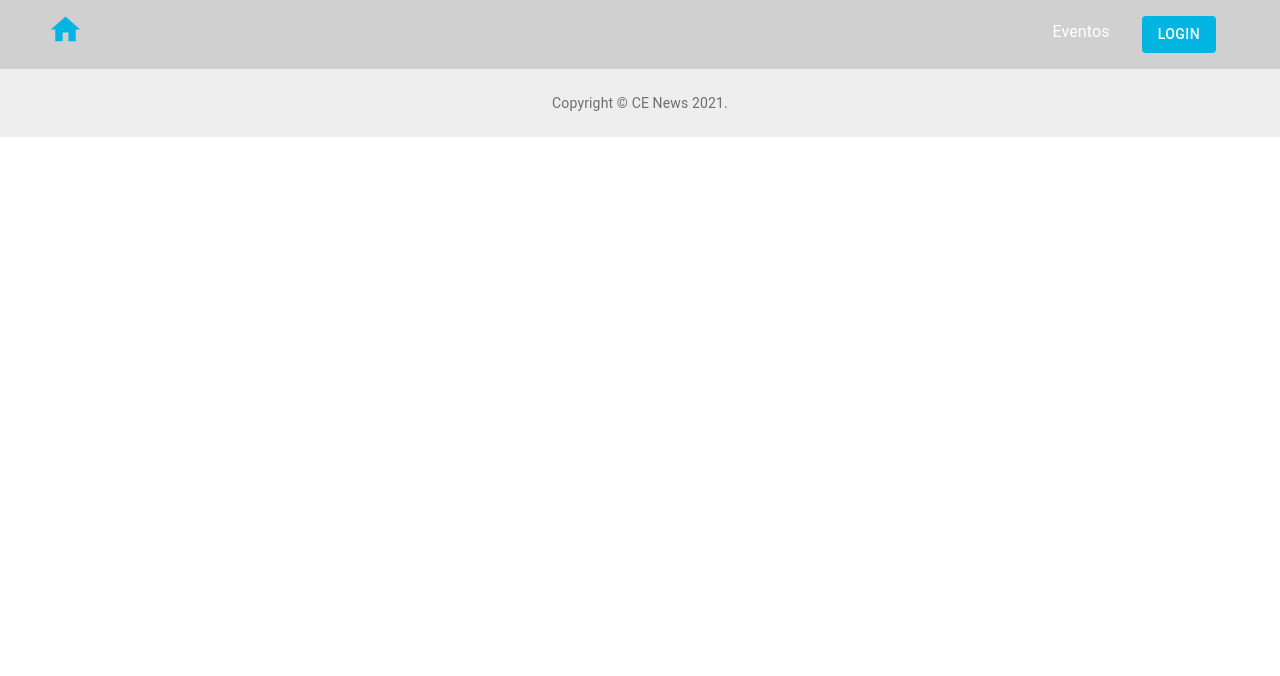
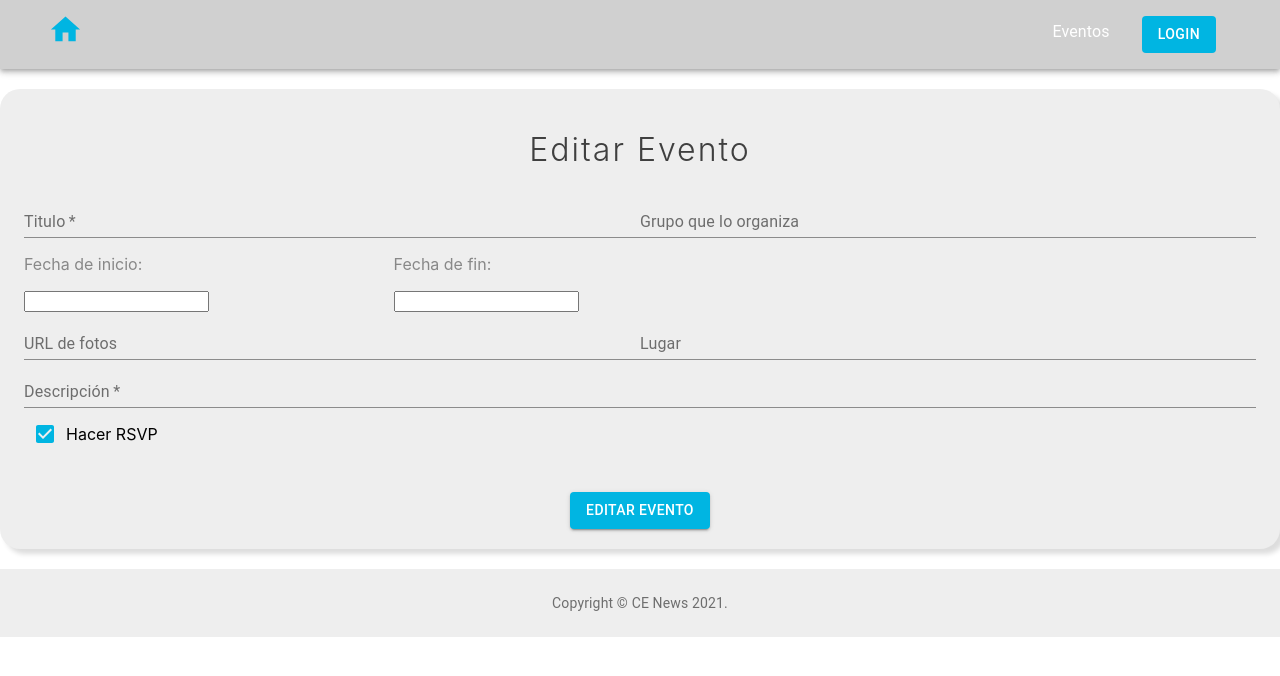
Before and after one commit to APIStear/FETEC-News, a React (Create React App) app in the folder client/: page /edit-event in a window 1280 px wide. Before the commit this address led to /. Shown: the top 676 px of the page. Built offline with nearby package versions, Linux system fonts and the light colour scheme; no server answers.

Commit message:
Added get of event and its inputs

```diff
--- a/client/src/AllEvents.js
+++ b/client/src/AllEvents.js
@@ -48,6 +48,15 @@ export default function AllEvents() {
               >
                 Ver más
               </Button>
+              <Button
+                variant="contained"
+                color="secondary"
+                component={Link}
+                to={`/edit-event?eventId=${event._id}`}
+                disableElevation
+              >
+                Editar
+              </Button>
               </div>
             </div>
             <hr></hr>
@@ -61,7 +70,7 @@ export default function AllEvents() {
 
   return (
     <div className="EventsMain" >
-      <h1>Próximos Eventos</h1>
+      <h1>Todos los Eventos</h1>
       <div className="columnHeaders" >
         <h2 className="EventDate">Fecha</h2>
         <h2 className="EventTitleOrg">Evento</h2>
--- a/client/src/App.js
+++ b/client/src/App.js
@@ -24,7 +24,7 @@ function App() {
             render = {(props) => (<SignIn {... props}  loginHandler={setLoggedIn} />)}
           />
           <Route path='/event' component={EventView}/>
-          <Route path='/edit-event' component={EventView}/>
+          <Route path='/edit-event' component={EditEvent}/>
           <Route path='/new-event' component={EventNew}/>
           <Route path='/events' component={AllEvents}/>
         </Switch>
--- a/client/src/EditEvent.js
+++ b/client/src/EditEvent.js
@@ -1,13 +1,23 @@
-import React, { useState } from 'react';
+import React from 'react';
 import axios from "axios";
 import { Button, Container, Grid, TextField, Checkbox } from '@material-ui/core';
 import { makeStyles } from '@material-ui/core/styles';
 import { ToastContainer, toast} from 'react-toastify';
+import { useEffect, useState } from 'react';
+import DatePicker from 'react-datepicker';
 import './EventNew.css';
-import DatePicker from 'react-datepicker';
-import "react-datepicker/dist/react-datepicker.css";
 
-
+const initialState = {
+  title: "",
+  description: "",
+  startDate: new Date(),
+  imgKeys: [],
+  endDate: new Date(),
+  location: "",
+  isRSVP: false,
+  RSVPlist: [],
+  studentGroup: ""
+};
 
 const useStyles = makeStyles((theme) => ({
   spacingBottom: {
@@ -19,32 +29,54 @@ const useStyles = makeStyles((theme) => ({
   }
 }));
 
-export default function EventNew() {
+const EditEvent = ({ history, location }) => {
   const classes = useStyles();
 
   const _fix_img_urls = (imgKeys) => {
     return imgKeys.split(" ").filter(e => e !== "");
   }
-  const [startDate, setStartDate] = useState(new Date());
+  // const [startDate, setStartDate] = useState(new Date());
+  const [startDate, setStartDate] = useState(null);
   const [endDate, setEndDate] = useState(null);
+  const [event, setEvent] = useState(initialState);
 
-  const _createEvent = _ => {
+  const queryString = require("query-string");
+  let parsed = queryString.parse(location.search);
+  let { eventId } = parsed;
+
+  useEffect(() => {
+   axios.get(`${process.env.REACT_APP_API_DOMAIN}/api/events/${eventId}`)
+     .then(response => {
+       let sDate = new Date(response.data.event.startDate);
+       let eDate = new Date(response.data.event.startDate);
+       setEvent(response.data.event);
+       setStartDate(sDate);
+       setEndDate(eDate);
+       document.title = `Editar ${response.data.event.title} | CE News`
+     }).catch(error => {
+       console.log(error);
+     });
+  });
+
+  const _fix_url_images = (images) => {
+    if (images) {
+      return images.join(" ");
+    }
+    return "juan";
+  }
+
+  const _editEvent = _ => {
     let title = document.getElementById("title").value;
     let studentGroup = document.getElementById("studentGroup").value;
     let description = document.getElementById("description").value;
-    // const [startDate, setStartDate] = useState(new Date());
-    // return (
-    //   <DatePicker selected={startDate} onChange={date => setStartDate(date)} />
-    // );
-    // let startDate = document.getElementById("startDate").value;
+    let startDate = document.getElementById("startDate").value;
     let endDate = document.getElementById("endDate").value;
     let imgKeys = document.getElementById("imgKeys").value;
     let location = document.getElementById("location").value;
     let isRSVP = document.getElementById("isRSVP").checked;
 
     let url = process.env.REACT_APP_API_DOMAIN || "http://localhost:4000";
-
-    axios.post(`${url}/api/events/`, {
+    axios.put(`${url}/api/events/`, {
       title: title,
       studentGroup: studentGroup,
       description: description,
@@ -55,7 +87,7 @@ export default function EventNew() {
       isRSVP: isRSVP
     }).then((response) => {
       // TODO: Redireccionar a todos los eventos
-      toast.success("Evento registrado correctamente")
+      toast.success("Evento editado correctamente")
     }).catch(error => {
       let errors = error.response.data.message;
       toast.error(errors);
@@ -65,7 +97,7 @@ export default function EventNew() {
   return(
     <Container component="main" maxWidth="lg">
       <div className={classes.spacing}>
-        <h1 className="EventNew-header">Nuevo Evento</h1>
+        <h1 className="EventNew-header">Editar Evento</h1>
         <ToastContainer
           position="top-right"
           draggable={false}
@@ -74,8 +106,8 @@ export default function EventNew() {
         <Grid container>
           <div className="EventNew-InputGrid">
             <div className="EventNew-row">
-              <TextField id="title" fullWidth label="Titulo" required/>
-              <TextField id="studentGroup" fullWidth label="Grupo que lo organiza"/>
+              <TextField id="title" fullWidth label="Titulo" required value={`${event.title || ""}`}/>
+              <TextField id="studentGroup" fullWidth label="Grupo que lo organiza" value={`${event.studentGroup || ""}`}/>
             </div>
             <div className="EventNew-row">
               <div className="EventDate">
@@ -87,34 +119,34 @@ export default function EventNew() {
               </div>
               <div className="EventDate">
                 <p>Fecha de fin: </p>
-                {/* <DatePicker   selected={endDate} onChange={date => setEndDate(date)} showTimeSelect /> */}
                 <DatePicker id="endDate"
                 selected={endDate}
                 onChange={date => setEndDate(date)}
                 showTimeSelect
                 minDate={startDate}
                 />
-              </div>
-              {/* <TextField id="endDate" fullWidth label="Fecha fin"/> */}
-            </div>
+              </div> </div>
             <div className="EventNew-row">
-              <TextField id="imgKeys" fullWidth label="URL de fotos"/>
-              <TextField id="location" fullWidth label="Lugar"/>
+              <TextField id="imgKeys" fullWidth label="URL de fotos" value={_fix_url_images(event.imgKeys)}/>
+              <TextField id="location" fullWidth label="Lugar" value={`${event.location || ""}`}/>
             </div>
           </div>
-          <TextField id="description" required fullWidth label="Descripción"/>
+          <TextField id="description" required fullWidth label="Descripción" value={`${event.description || ""}`}/>
           <Checkbox
             name="RSVP"
             color="primary"
             id="isRSVP"
             label="Employed"
+            defaultChecked={`${event.isRSVP}`}
           />
           <p>Hacer RSVP</p>
         </Grid>
-        <Button variant="contained" color="primary" className={classes.spacingTop} onClick={_createEvent}>
-          Crear evento
+        <Button variant="contained" color="primary" className={classes.spacingTop} onClick={_editEvent}>
+          Editar evento
         </Button>
       </div>
     </Container>
   );
 }
+
+export default EditEvent;
```
Also changed, not shown: client/src/EventView.js (line endings or trailing spaces).
